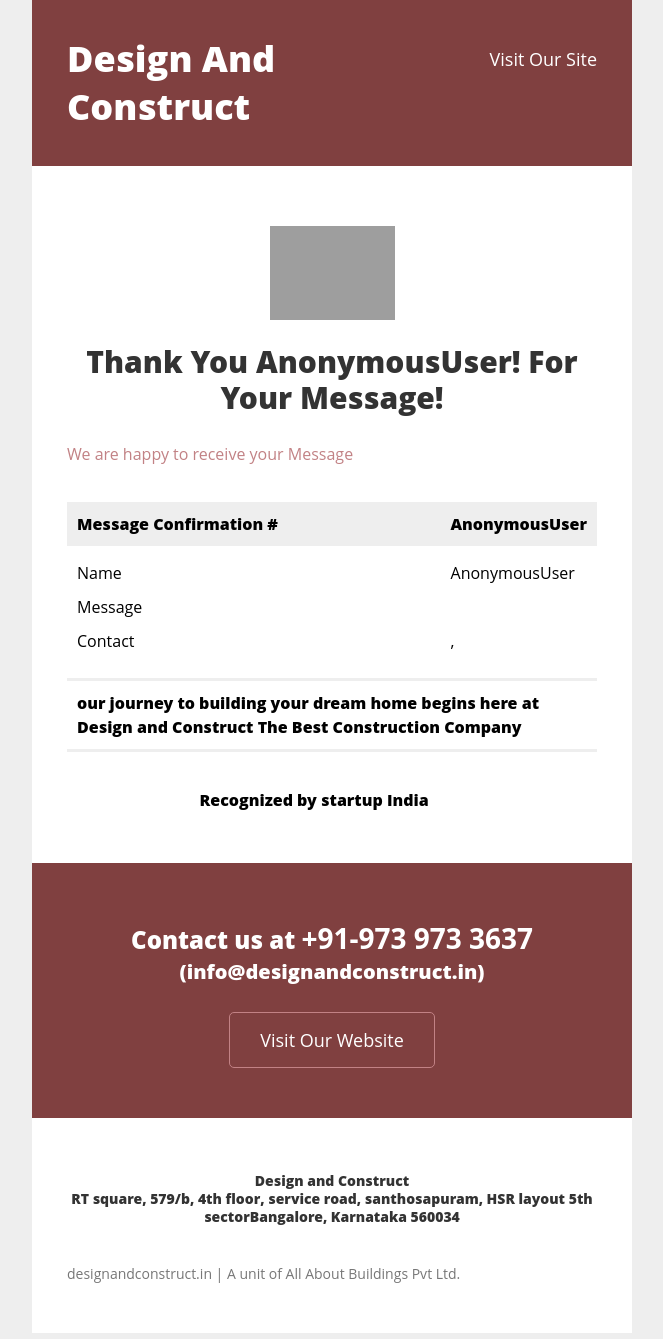
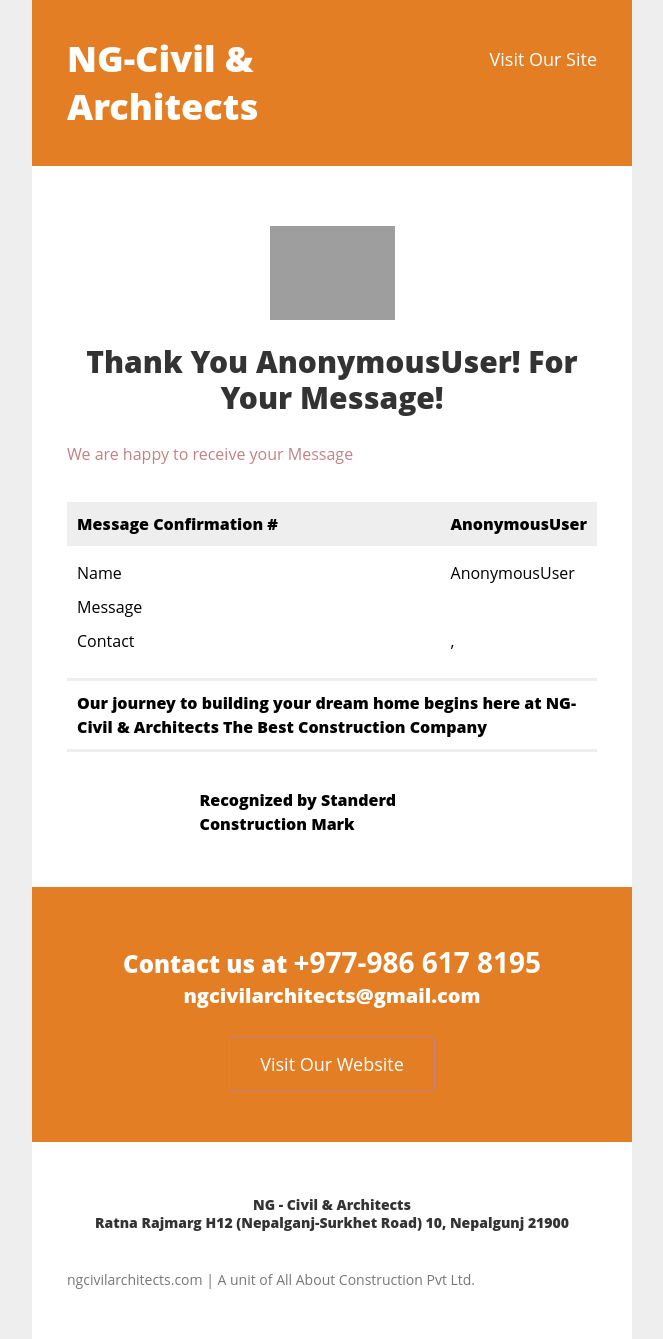
Before and after one commit to tharuAnish/ngcivilarchitects-backend, a Django app: template api/templates/email.html in a window 1280 px wide. Shown: the whole page, without its empty margins (308-971 px from the left). Run offline with Django 4.2, Linux system fonts and the light colour scheme; the template is opened without the code that fills it, so the values that code supplies are empty; grey boxes are pictures that could not be loaded.

Commit message:
mail template customized

```diff
--- a/api/templates/email.html
+++ b/api/templates/email.html
@@ -75,7 +75,7 @@
             <td align="center" style="background-color: #eeeeee;" bgcolor="#eeeeee">
                 <table align="center" border="0" cellpadding="0" cellspacing="0" width="100%" style="max-width:600px;">
                     <tr>
-                        <td align="center" valign="top" style="font-size:0; padding: 35px;" bgcolor="#804040">
+                        <td align="center" valign="top" style="font-size:0; padding: 35px;" bgcolor="#e47e24">
                             <div
                                 style="display:inline-block; max-width:50%; min-width:100px; vertical-align:top; width:100%;">
                                 <table align="left" border="0" cellpadding="0" cellspacing="0" width="100%"
@@ -85,7 +85,7 @@
                                             style="font-family: Open Sans, Helvetica, Arial, sans-serif; font-size: 36px; font-weight: 800; line-height: 48px;"
                                             class="mobile-center">
                                             <h1 style="font-size: 36px; font-weight: 800; margin: 0; color: #ffffff;">
-                                                Design And Construct</h1>
+                                                NG-Civil & Architects</h1>
                                         </td>
                                     </tr>
                                 </table>
@@ -103,7 +103,7 @@
                                                         style="font-family: Open Sans, Helvetica, Arial, sans-serif; font-size: 18px; font-weight: 400;">
                                                         <p
                                                             style="font-size: 18px; font-weight: 400; margin: 0; color: #ffffff; text-align: center;">
-                                                            <a href="https://designandconstruct.in/" target="_blank"
+                                                            <a href="https://ngcivilarchitects.com/" target="_blank"
                                                                 style="color: #ffffff; text-decoration: none;">Visit Our
                                                                 Site</a></p>
                                                     </td>
@@ -182,8 +182,7 @@
                                             <tr>
                                                 <td width="100%" align="left"
                                                     style="font-family: Open Sans, Helvetica, Arial, sans-serif; font-size: 16px; font-weight: 800; line-height: 24px; padding: 10px; border-top: 3px solid #eeeeee; border-bottom: 3px solid #eeeeee;">
-                                                    our journey to building your dream home begins here at Design and
-                                                    Construct The Best Construction Company</td>
+                                                    Our journey to building your dream home begins here at NG-Civil & Architects The Best Construction Company</td>
 
                                             </tr>
                                         </table>
@@ -206,7 +205,7 @@
                                                 <tr>
                                                     <td align="left" valign="top"
                                                         style="font-family: Open Sans, Helvetica, Arial, sans-serif; font-size: 16px; font-weight: 400; line-height: 24px;">
-                                                        <p style="font-weight: 800;">Recognized by startup India</p>
+                                                        <p style="font-weight: 800;">Recognized by Standerd Construction Mark</p>
                                                     </td>
                                                 </tr>
                                             </table>
@@ -217,7 +216,7 @@
                         </td>
                     </tr>
                     <tr>
-                        <td align="center" style=" padding: 35px; background-color: #804040;" bgcolor="#804040">
+                        <td align="center" style=" padding: 35px; background-color: #e47e24;" bgcolor="#e47e24">
                             <table align="center" border="0" cellpadding="0" cellspacing="0" width="100%"
                                 style="max-width:600px;">
                                 <tr>
@@ -225,17 +224,17 @@
                                         style="font-family: Open Sans, Helvetica, Arial, sans-serif; font-size: 16px; font-weight: 400; line-height: 24px; padding-top: 25px;">
                                         <h2
                                             style="font-size: 24px; font-weight: 800; line-height: 30px; color: #ffffff; margin: 0;">
-                                            Contact us at <span style="font-size: 28px"><b>+91-973 973 3637</b></span>
-                                            <br><span style="font-size: 20px">(info@designandconstruct.in)</span> </h2>
+                                            Contact us at <span style="font-size: 28px"><b>+977-986 617 8195</b></span>
+                                            <br><span style="font-size: 20px; color: #ffffff;">ngcivilarchitects@gmail.com</span> </h2>
                                     </td>
                                 </tr>
                                 <tr>
                                     <td align="center" style="padding: 25px 0 15px 0;">
                                         <table border="0" cellspacing="0" cellpadding="0">
                                             <tr>
-                                                <td align="center" style="border-radius: 5px;" bgcolor="#804040"> <a
-                                                        href="https://designandconstruct.in" target="_blank"
-                                                        style="font-size: 18px; font-family: Open Sans, Helvetica, Arial, sans-serif; color: #ffffff; text-decoration: none; border-radius: 5px; background-color: #804040; padding: 15px 30px; border: 1px solid #c28285; display: block;">Visit
+                                                <td align="center" style="border-radius: 5px;" bgcolor="#e47e24"> <a
+                                                        href="https://ngcivilarchitects.com/" target="_blank"
+                                                        style="font-size: 18px; font-family: Open Sans, Helvetica, Arial, sans-serif; color: #ffffff; text-decoration: none; border-radius: 5px; background-color: #e47e24; padding: 15px 30px; border: 1px solid #c28285; display: block;">Visit
                                                         Our Website</a> </td>
                                             </tr>
                                         </table>
@@ -253,8 +252,7 @@
                                         style="font-family: Open Sans, Helvetica, Arial, sans-serif; font-size: 14px; font-weight: 400; line-height: 24px; padding: 5px 0 10px 0;">
                                         <p
                                             style="font-size: 14px; font-weight: 800; line-height: 18px; color: #333333;">
-                                            Design and Construct <br> RT square, 579/b, 4th floor, service road,
-                                            santhosapuram, HSR layout 5th sectorBangalore, Karnataka 560034 </p>
+                                            NG - Civil & Architects <br> Ratna Rajmarg H12 (Nepalganj-Surkhet Road) 10, Nepalgunj 21900 </p>
                                     </td>
                                 </tr>
                                 <tr>
@@ -262,7 +260,7 @@
                                         style="font-family: Open Sans, Helvetica, Arial, sans-serif; font-size: 14px; font-weight: 400; line-height: 24px;">
                                         <p
                                             style="font-size: 14px; font-weight: 400; line-height: 20px; color: #777777;">
-                                            designandconstruct.in | A unit of All About Buildings Pvt Ltd.</p>
+                                            ngcivilarchitects.com | A unit of All About Construction Pvt Ltd.</p>
                                     </td>
                                 </tr>
                             </table>
```
Also changed, not shown: db.sqlite3.
